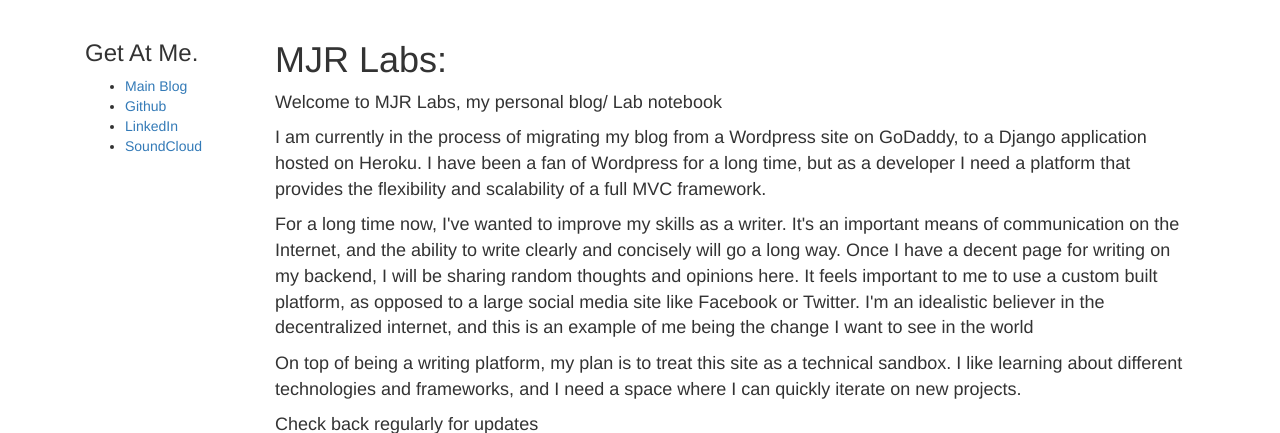
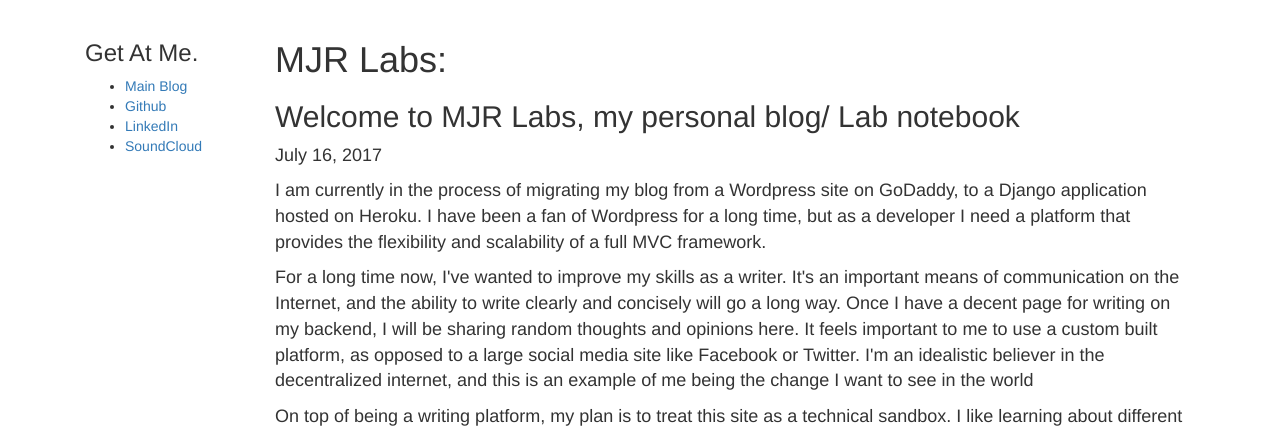
Before and after one commit to mjrosengrant/mjr_labs, a Django app: page / in a window 1280 px wide. Shown: the part 52-485 px from the top of the page. Run offline with Django 3.2, Linux system fonts and the light colour scheme; data that the repository does not hold is empty; some libraries are stand-ins or nearby versions.

Commit message:
Updated templating on default post

```diff
--- a/blog/templates/blog/index.html
+++ b/blog/templates/blog/index.html
@@ -20,7 +20,8 @@
           {% endfor %}
         {% else %}
           <div id="default-post">
-            <p>Welcome to MJR Labs, my personal blog/ Lab notebook </p>
+            <h2>Welcome to MJR Labs, my personal blog/ Lab notebook </h2>
+            <p>July 16, 2017</p>
 
             <p>I am currently in the process of migrating my blog from a Wordpress site on GoDaddy, to a Django application hosted on Heroku. I have been a fan of Wordpress for a long time, but as a developer I need a platform that provides the flexibility and scalability of a full MVC framework.</p>
 
```
